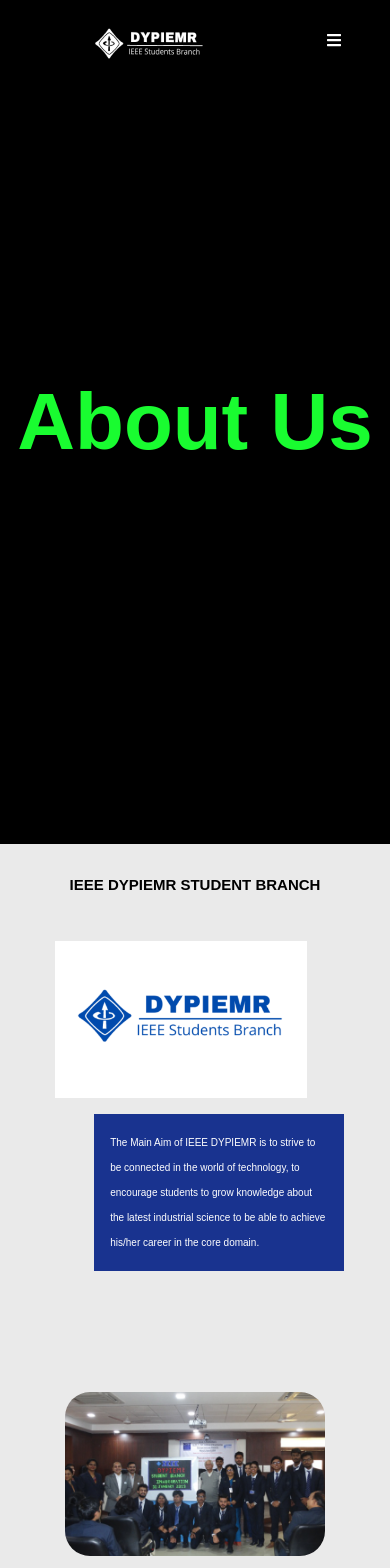
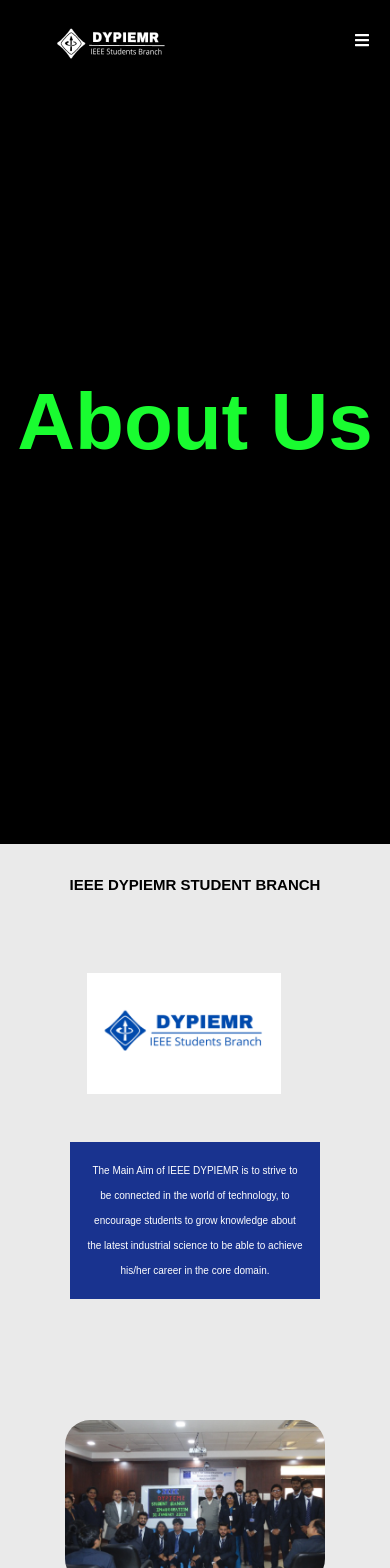
Before and after one commit to dypiemrieee/IEEE-DYPIEMR, a React (Create React App) app: page /about in a window 390 px wide. Shown: the top 1568 px of the page. Built offline with nearby package versions, Linux system fonts and the light colour scheme; a web font is replaced by a local one.

Commit message:
mobile view about

```diff
--- a/src/component/Navbar.js
+++ b/src/component/Navbar.js
@@ -15,6 +15,10 @@
    width : 100%;
    background-color:#000;
    color:white;
+
+   @media screen and (max-width:500px){
+        padding:0.5rem 10px;
+   }
 
 `;
 
@@ -52,7 +56,7 @@
     display:flex;
     align-self:center;
     justify-self:center;
-
+    margin-right:10px;
     &:after{
         content :'Menu';
         color:white;
--- a/src/pages/AboutPage.js
+++ b/src/pages/AboutPage.js
@@ -33,12 +33,12 @@
     display:flex;
     flex-direction:row;
     @media screen and (max-width:500px){
+        width:80%;
         flex-direction:column;
         justify-content:center;
         align-items:center;
+        margin:0;
         padding:0;
-        margin:0;
-        width:80%;
 
     }
 
@@ -47,7 +47,7 @@
 const LogoIEEE = styled.div`
   background-color:#000;
   display:flex;
-  width:30vw;
+  width:50%;
   height:100%;
   padding:3rem;
 
@@ -62,10 +62,11 @@
   @media screen and (max-width:500px){
       width:100%;
       height:100%;
-      padding:1rem;
       background-color:transparent;
       img{
-        width:90%
+          padding:0;
+        width:90%;
+        object-fit:contain;
       }
   }
 
@@ -87,9 +88,11 @@
     font-weight: 500;
     font-size: 18px;
     @media screen and (max-width:500px){
+        margin-left:0;
         font-size:10px;
         width:80%;
         padding:1rem;
+        text-align:center;
     }
 `;
 
@@ -99,6 +102,12 @@
  display:flex;
  flex-direction:column;
  align-items:center;
+ .aboutblock{
+     @media{
+            height:100vh;
+            width:100%;
+     }
+ }
  .aboutheading{
      margin-top:2rem;
      font-size:2.5rem;
@@ -114,12 +123,13 @@
          font-size:2rem;
      }
  }
- @media screen and  (max-width:450px){
+ @media screen and (max-width:450px){
      width:100%;
      display:flex;
      flex-direction:column;
      justify-content:center;
-     align-items:center
+     align-items:center;
+
  }
 
 `
@@ -144,7 +154,8 @@
                     size={150} />
             </LoadingScreen> :
                 <AboutSectionMain>
-                    <div style={{
+                    <div
+                        className='aboutblock' style={{
                             position: 'relative',
                             top: "0",
                             color: '#19FC30',
```
Lines whose indentation alone changed are shown as unchanged.
